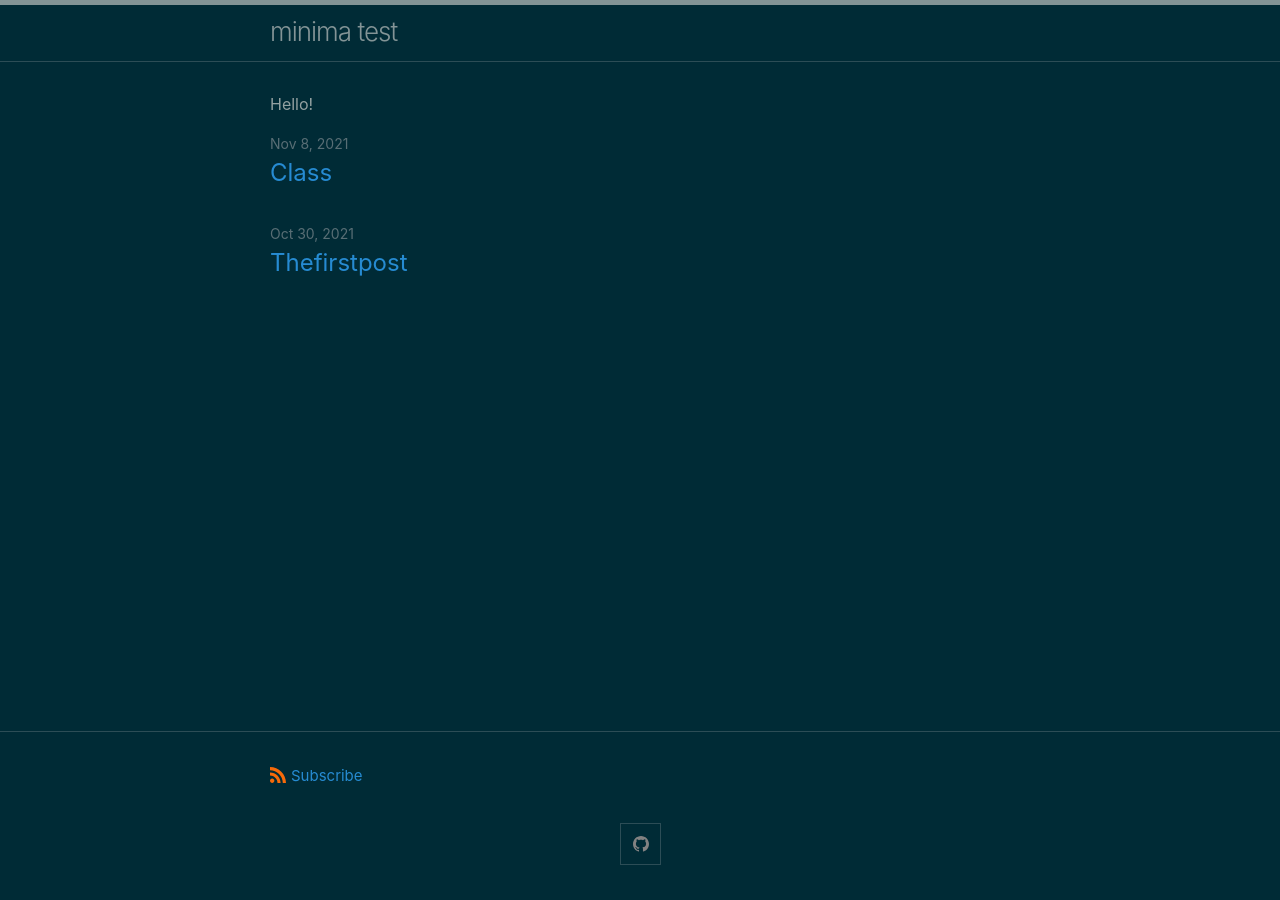
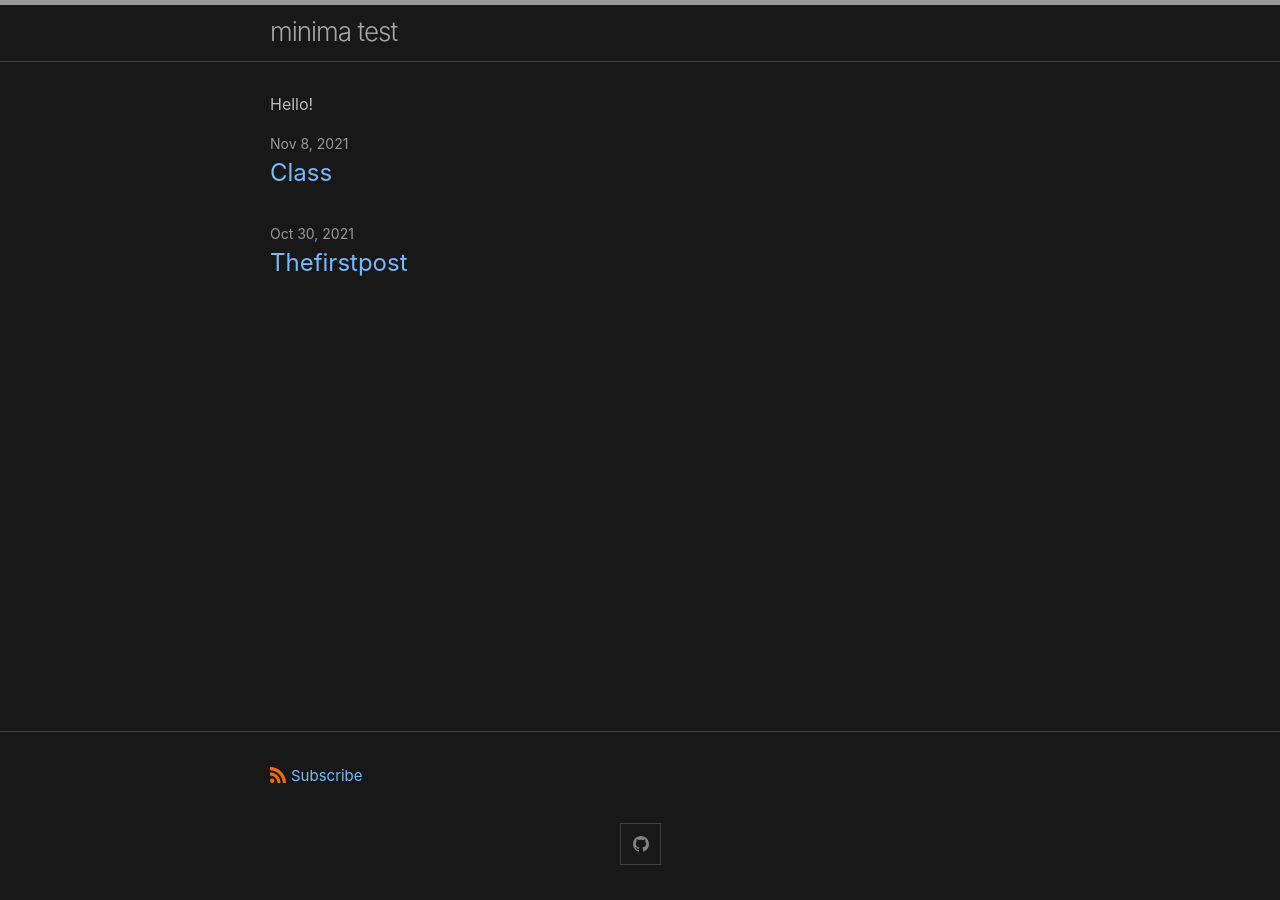
Before and after one commit to sammaya164/minima-test, a Jekyll site: the page built from index.md, in a window 1280 px wide. Built offline with Jekyll 4.4.1, drawn with Linux system fonts in a browser that asks for light colours.

Commit message:
Update _config.yml

```diff
--- a/_config.yml
+++ b/_config.yml
@@ -4,7 +4,7 @@ theme: minima
 title: "minima test"
 
 minima:
-  skin: solarized-dark # classic,dark,solarized,solarized-dark
+  skin: dark # classic,dark,solarized,solarized-dark
   # date_format: "%b %-d, %Y"
   social_links:
     # twitter: jekyllrb
```
